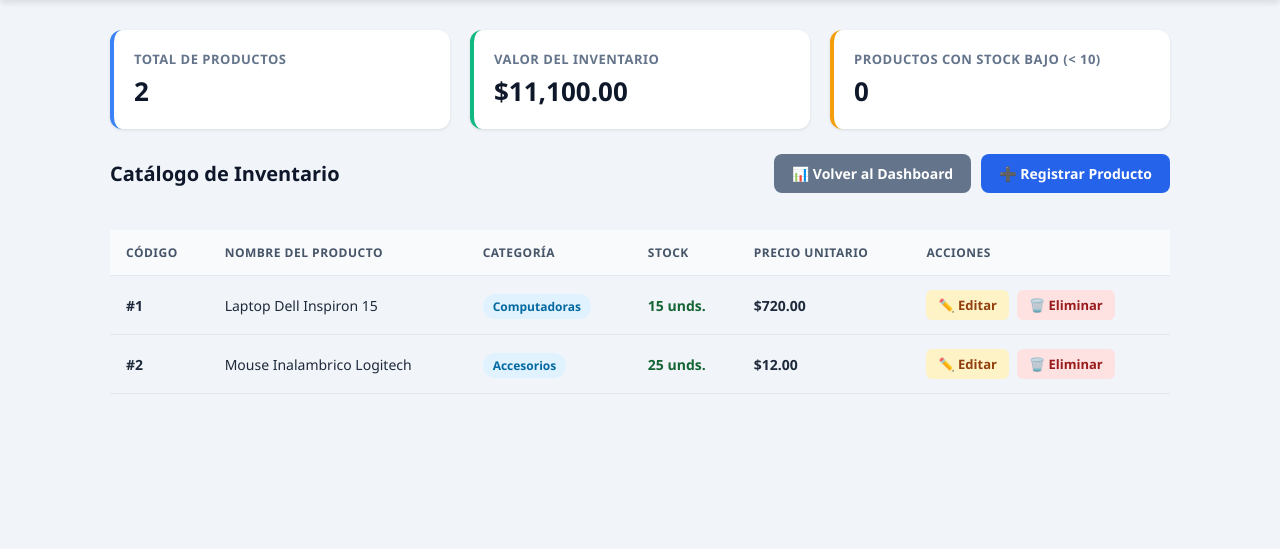
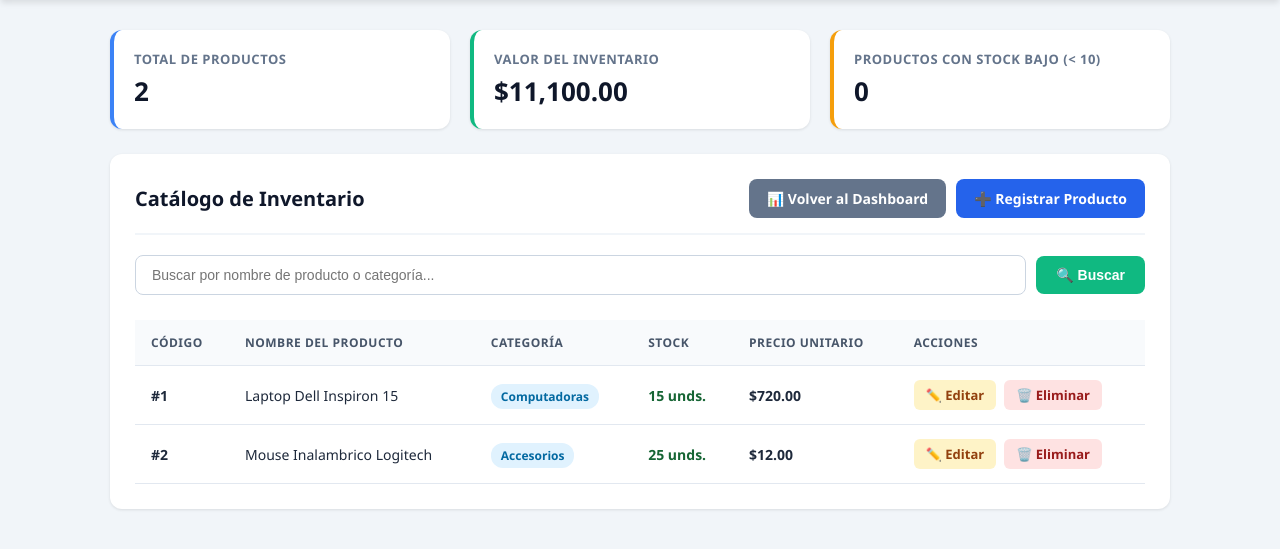
Before and after one commit to Melvis3D/sistema_inventario_ventas, a PHP site: page /inventario.php in a window 1280 px wide. Shown: the part 62-611 px from the top of the page. Run offline with PHP 8.4, Linux system fonts and the light colour scheme; a user stored in the database is signed in; data comes from the database, SQL or seed files in the repository.

Commit message:
GUIA 20 Cierre de Módulo: Agregado buscador en tiempo real usando LIKE y GET

```diff
--- a/inventario.php
+++ b/inventario.php
@@ -9,15 +9,32 @@ if (!isset($_SESSION['user_id'])) {
 // 2. Incluir la conexión a la base de datos
 require_once 'conexion.php';
 
-// 3. Consultar la lista de productos relacional con categorías
-$sql = "SELECT p.id, p.nombre_producto, c.nombre_categoria, p.stock, p.precio
-        FROM productos p
-        INNER JOIN categorias c ON p.categoria_id = c.id
-        ORDER BY p.id ASC";
+// 3. Capturar término de búsqueda si existe
+$busqueda = trim($_GET['buscar'] ?? '');
 
-$resultado = $conn->query($sql);
+// 4. Preparar y ejecutar la consulta con o sin filtro de búsqueda
+if ($busqueda !== '') {
+    $sql = "SELECT p.id, p.nombre_producto, c.nombre_categoria, p.stock, p.precio
+            FROM productos p
+            INNER JOIN categorias c ON p.categoria_id = c.id
+            WHERE p.nombre_producto LIKE ? OR c.nombre_categoria LIKE ?
+            ORDER BY p.id ASC";
 
-// 4. Calcular estadísticas básicas para las tarjetas informativas
+    $stmt = $conn->prepare($sql);
+    $param_busqueda = "%" . $busqueda . "%";
+    $stmt->bind_param("ss", $param_busqueda, $param_busqueda);
+    $stmt->execute();
+    $resultado = $stmt->get_result();
+    $stmt->close();
+} else {
+    $sql = "SELECT p.id, p.nombre_producto, c.nombre_categoria, p.stock, p.precio
+            FROM productos p
+            INNER JOIN categorias c ON p.categoria_id = c.id
+            ORDER BY p.id ASC";
+    $resultado = $conn->query($sql);
+}
+
+// 5. Recopilar datos e indicadores de resumen
 $total_productos = 0;
 $valor_total = 0;
 $stock_bajo_count = 0;
@@ -158,12 +175,32 @@ body {
     border-bottom: 2px solid #f1f5f9;
     padding-bottom: 15px;
     margin-bottom: 20px;
+    flex-wrap: wrap;
+    gap: 15px;
 }
 
 .header-actions h2 {
     margin: 0;
     font-size: 20px;
     color: #0f172a;
+}
+
+.btn-dashboard {
+    background-color: #64748b;
+    color: white;
+    text-decoration: none;
+    padding: 10px 18px;
+    border-radius: 8px;
+    font-weight: 600;
+    font-size: 14px;
+    display: inline-flex;
+    align-items: center;
+    gap: 6px;
+    transition: background-color 0.2s;
+}
+
+.btn-dashboard:hover {
+    background-color: #475569;
 }
 
 .btn-nuevo {
@@ -182,6 +219,63 @@ body {
 
 .btn-nuevo:hover {
     background-color: #1d4ed8;
+}
+
+/* Estilos de Formulario de Búsqueda */
+.search-form {
+    margin-bottom: 25px;
+}
+
+.search-box {
+    display: flex;
+    gap: 10px;
+    align-items: center;
+}
+
+.search-box input[type="text"] {
+    flex: 1;
+    padding: 11px 16px;
+    border: 1px solid #cbd5e1;
+    border-radius: 8px;
+    font-size: 14px;
+    outline: none;
+    transition: all 0.2s;
+}
+
+.search-box input[type="text"]:focus {
+    border-color: #2563eb;
+    box-shadow: 0 0 0 3px rgba(37, 99, 235, 0.15);
+}
+
+.btn-search {
+    background-color: #10b981;
+    color: white;
+    border: none;
+    padding: 11px 20px;
+    border-radius: 8px;
+    font-weight: 600;
+    font-size: 14px;
+    cursor: pointer;
+    transition: background-color 0.2s;
+}
+
+.btn-search:hover {
+    background-color: #059669;
+}
+
+.btn-clear {
+    background-color: #64748b;
+    color: white;
+    text-decoration: none;
+    padding: 11px 16px;
+    border-radius: 8px;
+    font-weight: 600;
+    font-size: 14px;
+    transition: background-color 0.2s;
+}
+
+.btn-clear:hover {
+    background-color: #475569;
 }
 
 /* Estilos de Tabla */
@@ -303,13 +397,30 @@ tr:hover {
         </div>
     </div>
 
+    <!-- Catálogo de Productos -->
+    <div class="main-card">
         <div class="header-actions">
             <h2>Catálogo de Inventario</h2>
-            <div style="display: flex; gap: 10px; align-items: center;">
-                <a href="dashboard.php" class="btn-dashboard" style="background-color: #64748b; color: white; text-decoration: none; padding: 10px 18px; border-radius: 8px; font-weight: 600; font-size: 14px; display: inline-flex; align-items: center; gap: 6px; transition: background-color 0.2s;">📊 Volver al Dashboard</a>
+            <div style="display: flex; gap: 10px; align-items: center; flex-wrap: wrap;">
+                <a href="dashboard.php" class="btn-dashboard">📊 Volver al Dashboard</a>
                 <a href="nuevo_producto.php" class="btn-nuevo">➕ Registrar Producto</a>
             </div>
         </div>
+
+        <!-- Formulario de Búsqueda -->
+        <form method="GET" action="inventario.php" class="search-form">
+            <div class="search-box">
+                <input type="text"
+                       name="buscar"
+                       placeholder="Buscar por nombre de producto o categoría..."
+                       value="<?php echo htmlspecialchars($busqueda); ?>"
+                       autocomplete="off">
+                <button type="submit" class="btn-search">🔍 Buscar</button>
+                <?php if ($busqueda !== ''): ?>
+                    <a href="inventario.php" class="btn-clear">Limpiar</a>
+                <?php endif; ?>
+            </div>
+        </form>
 
         <table>
             <thead>
@@ -351,8 +462,13 @@ tr:hover {
                     <?php endforeach; ?>
                 <?php else: ?>
                     <tr>
-                        <td colspan="6" style="text-align: center; color: #64748b; padding: 30px;">
-                            No hay productos registrados en el sistema.
+                        <td colspan="6" style="text-align: center; color: #64748b; padding: 35px;">
+                            <?php if ($busqueda !== ''): ?>
+                                🔍 No se encontraron productos que coincidan con la búsqueda "<strong><?php echo htmlspecialchars($busqueda); ?></strong>". <br>
+                                <a href="inventario.php" style="color: #2563eb; text-decoration: underline; margin-top: 8px; display: inline-block;">Ver todo el inventario</a>
+                            <?php else: ?>
+                                No hay productos registrados en el sistema.
+                            <?php endif; ?>
                         </td>
                     </tr>
                 <?php endif; ?>
```
Also changed, not shown: dashboard.html (deleted, +0 -11 lines), inventario.html (deleted, +0 -11 lines).
